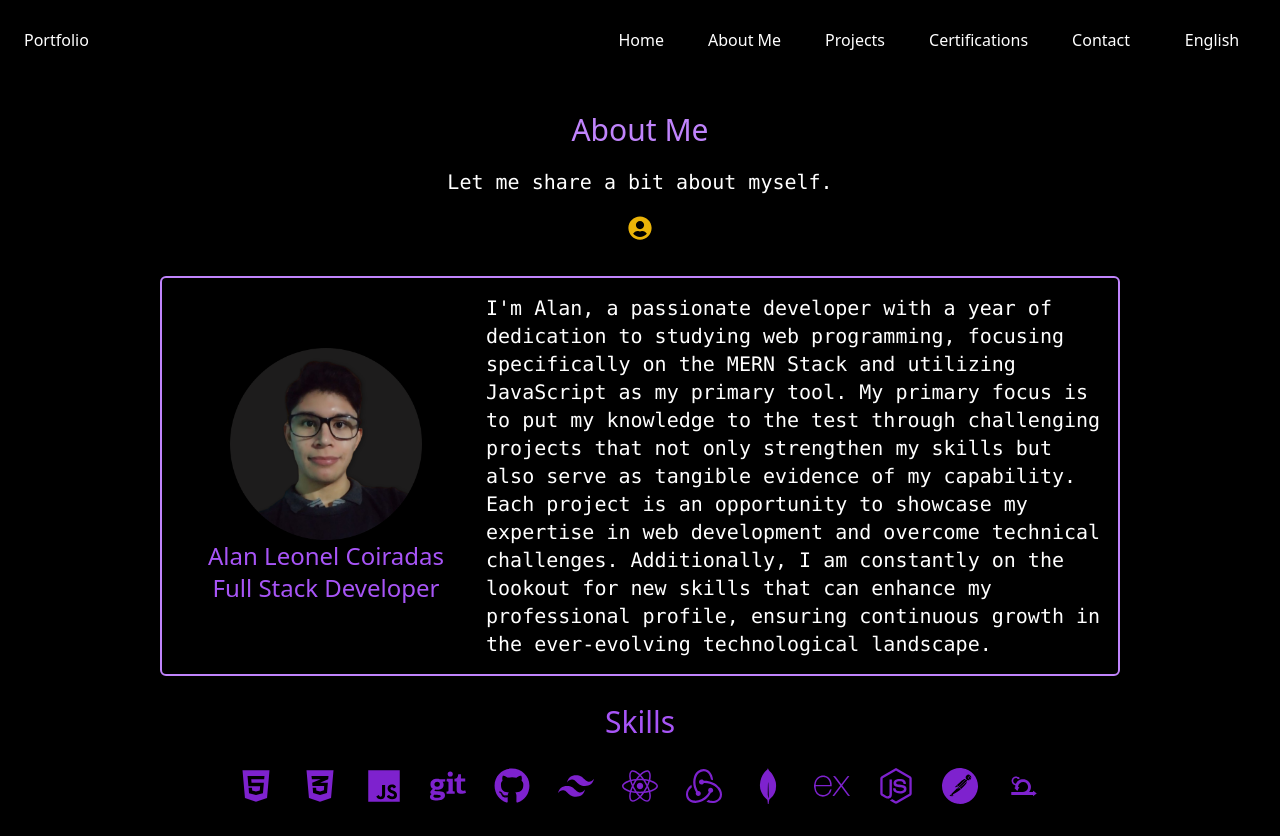
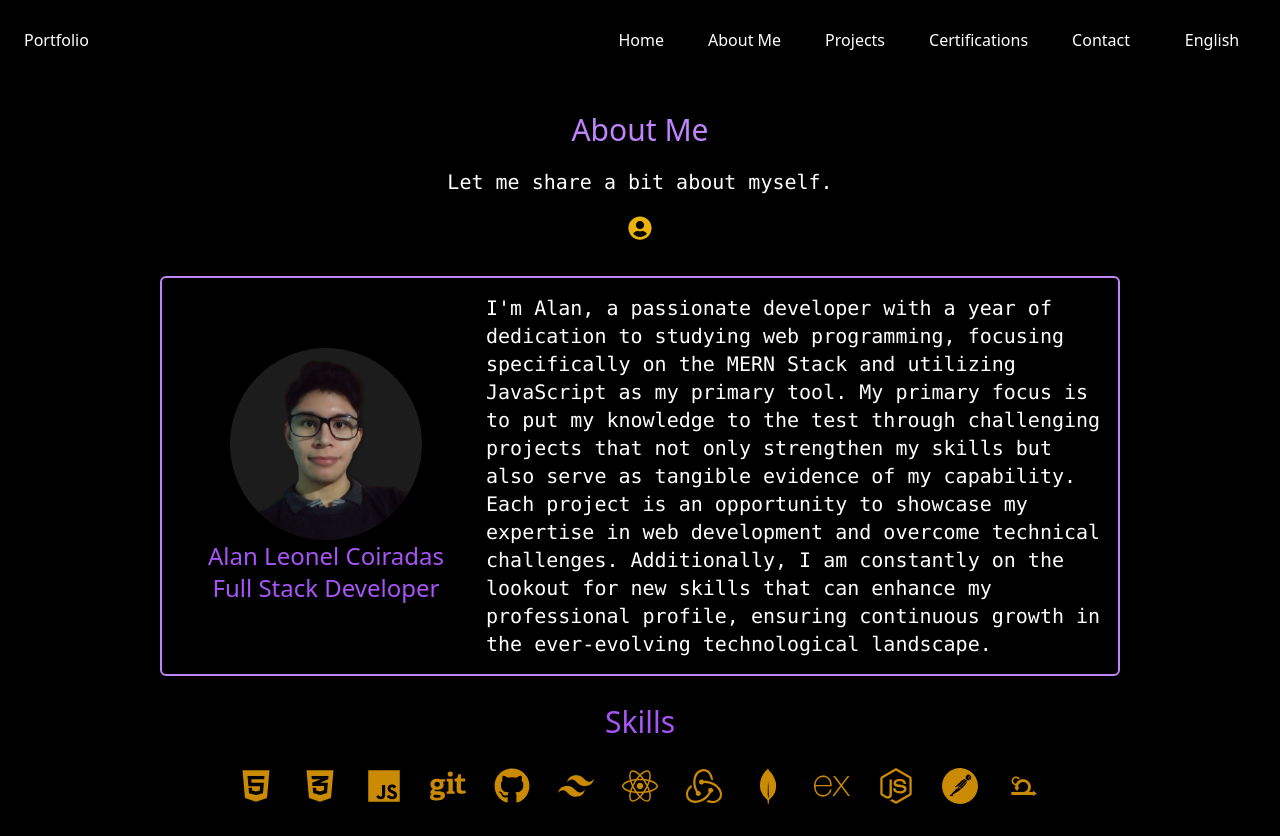
Before and after one commit to leocoiradas/Portfolio, a React (Vite) app: page /about in a window 1280 px wide. Built offline with nearby package versions, Linux system fonts and the light colour scheme.

Commit message:
Cambio de color de íconos de skills

```diff
--- a/src/components/about_components/Skills.jsx
+++ b/src/components/about_components/Skills.jsx
@@ -10,7 +10,7 @@ function Skills(){
         <article className="flex flex-col justify-center items-center gap-5 py-3 w-4/5 ">
             <h3 className="text-3xl text-purple-500">Skills</h3>
             <div className="flex justify-center items-center flex-wrap gap-3">
-                {skillsCollection.map((element) => (<p className="p-2 text-purple-700 rounded-md text-center text-4xl"><b>{element}</b></p>))}
+                {skillsCollection.map((element) => (<p className="p-2 text-yellow-600 rounded-md text-center text-4xl"><b>{element}</b></p>))}
             </div>
 
         </article>
```
